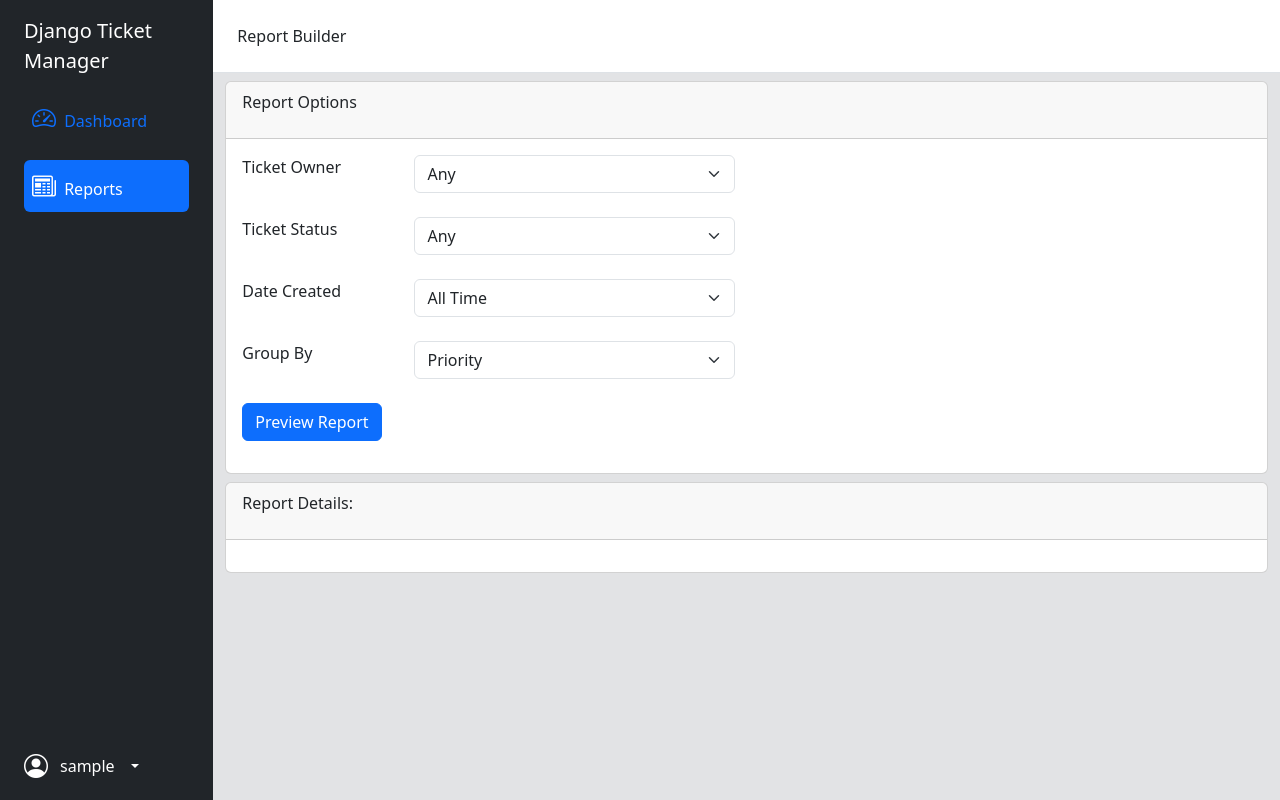
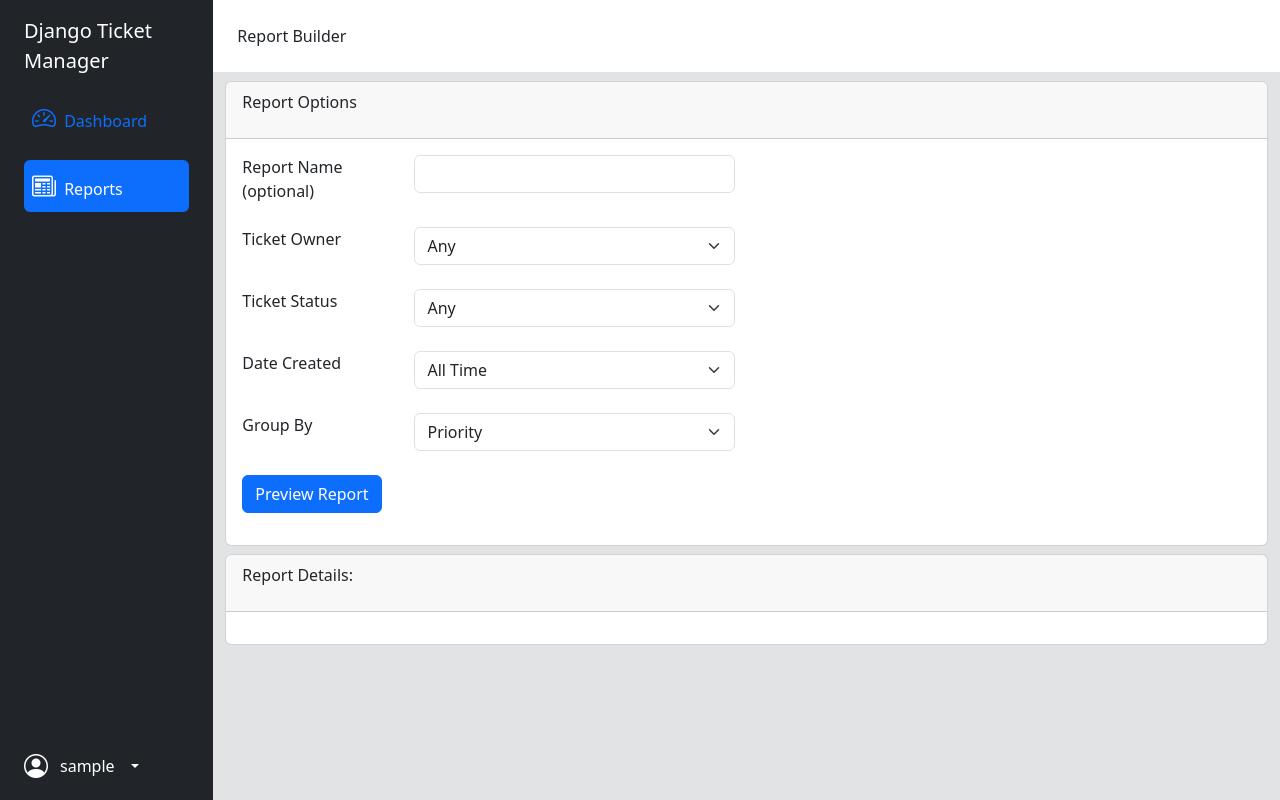
Before and after one commit to Blathe/djangotickets, a Django app: page /reports/ in a window 1280 px wide. Run offline with Django 4.2, Linux system fonts and the light colour scheme; the visitor is signed in with stand-in values (Sample User, id 1); data comes from the database, SQL or seed files in the repository; some libraries are stand-ins or nearby versions.

Commit message:
messing with reports, fixed a visual but on index page

```diff
--- a/reports/forms.py
+++ b/reports/forms.py
@@ -27,6 +27,7 @@ class ReportGenerationForm(forms.Form):
         ('PRIORITY', 'Priority')
     )
 
+    name = forms.CharField(max_length=120, required=False, widget=forms.TextInput(attrs={'class': 'form-control'}))
     user = UserChoiceField(queryset=User.objects.all(), empty_label="Any", required=False, label="Ticket Owner",
     widget=forms.Select(attrs={'class': 'form-select'}))
     status = forms.ChoiceField(choices = STATUS_CHOICES, required=False, label="Ticket Status",
--- a/reports/templates/reports/index.html
+++ b/reports/templates/reports/index.html
@@ -76,6 +76,14 @@
                             <form action="{% url 'index' %}" method="post">
                                 {% csrf_token %}
                                 <div class="row">
+                                    <div class="col-12 col-md-2">
+                                        Report Name (optional)
+                                    </div>
+                                    <div class="col-12 col-md-4">
+                                        {{ form.name }}
+                                    </div>
+                                </div>
+                                <div class="row mt-4">
                                     <div class="col-12 col-md-2">
                                         {{ form.user.label }}
                                     </div>
--- a/reports/views.py
+++ b/reports/views.py
@@ -20,7 +20,6 @@ def index(request):
         form = ReportGenerationForm(request.POST)
 
         if form.is_valid():
-
             user = form.cleaned_data['user']
             status = form.cleaned_data['status']
             group_by = form.cleaned_data['group_by']
@@ -46,8 +45,12 @@ def index(request):
             elif group_by == "STATUS":
                 all_tickets = all_tickets.order_by("status")
 
+            """ if the user clicks the download CSV button """
             if "download-csv" in request.POST:
-                file_name = "report-{date}".format(date = timezone.now())
+                if request.POST.get('name') is not None:
+                    file_name = request.POST.get('name')
+                else:
+                    file_name = "TicketReport-{date}".format(date = timezone.now().strftime("%Y-%m-%d"))
                 response = HttpResponse(
                     content_type="text/csv",
                     headers={"Content-Disposition": 'attachment; filename="{file}"'.format(file = file_name)},
--- a/tickets/templates/tickets/index.html
+++ b/tickets/templates/tickets/index.html
@@ -98,7 +98,7 @@
                     <a class="text-decoration-none" href="/">
                         <div class="card bg-purple text-light">
                             <div class="card-body text-center">
-                            <p class="card-text">{% if page_obj %}{{page_obj.paginator.count}}{%endif%}</p>
+                            <p class="card-text">{% if page_obj %}{{total_tickets}}{%endif%}</p>
                             <h5 class="card-title">All Tickets</h5>
                             </div>
                         </div>
```
Also changed, not shown: tickets/views.py (+4 -3 lines).
